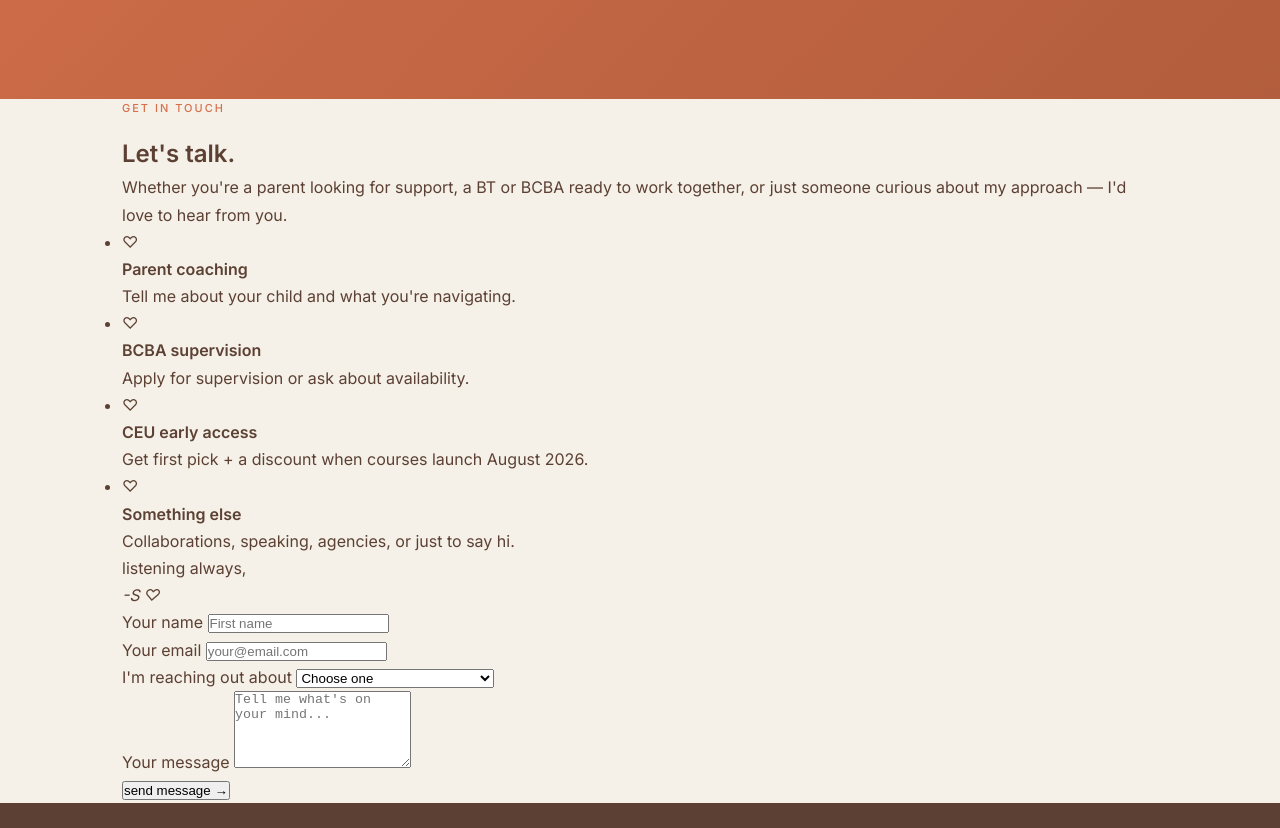
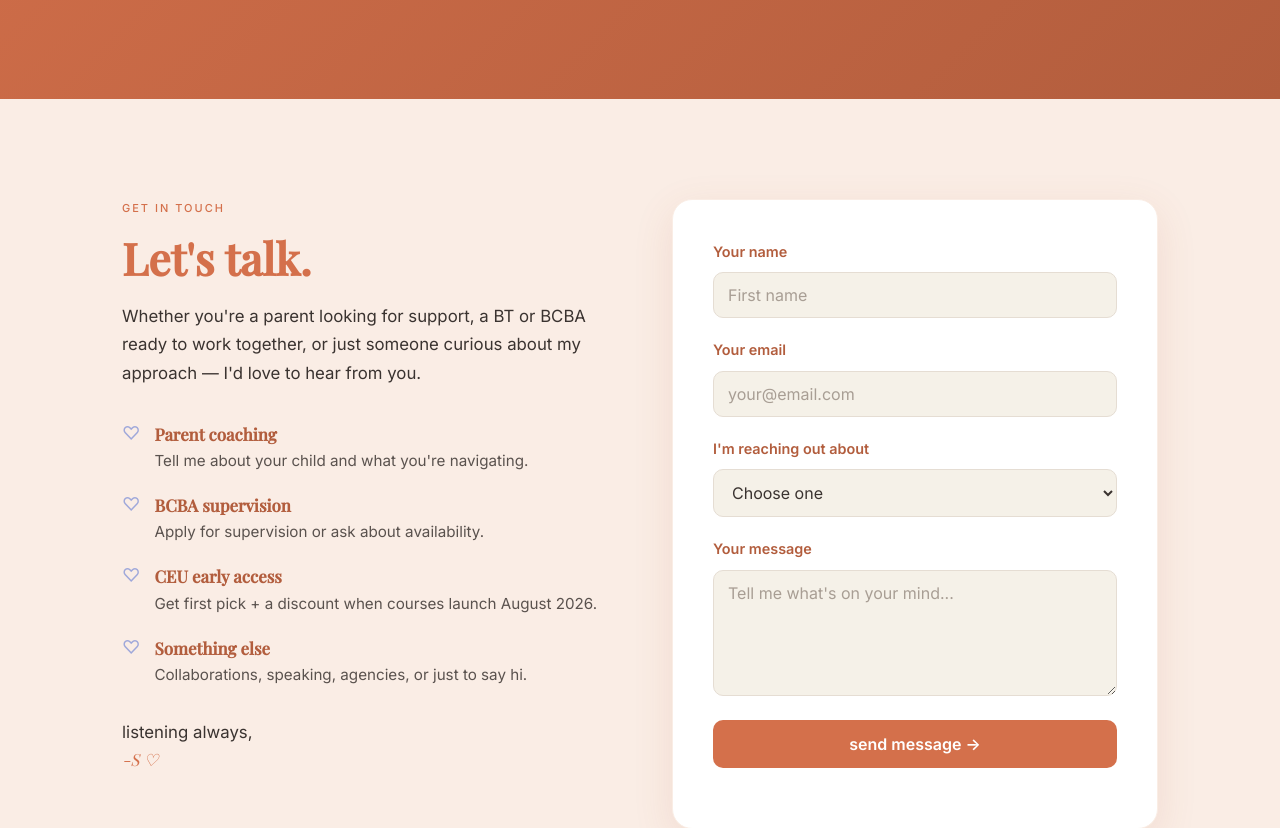
Before and after one commit to stephanieteixeirabcba-lab/stephanie-listens, a website built with Vite: page index.html in a window 1280 px wide. Shown: the part 7560-8388 px from the top of the page. Built offline with nearby package versions, Linux system fonts and the light colour scheme; no server answers; a web font is replaced by a local one.

Commit message:
Update styles.css

```diff
--- a/src/styles.css
+++ b/src/styles.css
@@ -1446,3 +1446,210 @@ body {
     align-items: stretch;
   }
 }
+
+/* ============================================
+   CONTACT SECTION
+   ============================================ */
+
+.contact-section {
+  padding: 100px 0;
+  background: var(--cream-warm);
+}
+
+.contact-grid {
+  display: grid;
+  grid-template-columns: 1fr 1fr;
+  gap: 64px;
+  align-items: start;
+}
+
+/* ── Left column ── */
+.contact-title {
+  font-family: var(--font-serif);
+  font-size: clamp(2rem, 4vw, 2.75rem);
+  color: var(--terracotta);
+  margin: 8px 0 20px;
+  line-height: 1.1;
+}
+
+.contact-intro {
+  font-size: 1.05rem;
+  line-height: 1.7;
+  color: var(--ink, #3A3330);
+  margin-bottom: 32px;
+  max-width: 480px;
+}
+
+.contact-reasons {
+  list-style: none;
+  padding: 0;
+  margin: 0 0 32px;
+  display: flex;
+  flex-direction: column;
+  gap: 18px;
+}
+
+.contact-reasons li {
+  display: flex;
+  align-items: flex-start;
+  gap: 14px;
+}
+
+.contact-reason-icon {
+  color: var(--periwinkle);
+  font-size: 18px;
+  line-height: 1.5;
+  flex-shrink: 0;
+}
+
+.contact-reasons strong {
+  display: block;
+  font-family: var(--font-serif);
+  font-size: 1.05rem;
+  color: var(--terracotta-dark);
+  margin-bottom: 2px;
+}
+
+.contact-reasons p {
+  margin: 0;
+  font-size: 0.95rem;
+  line-height: 1.5;
+  color: var(--ink, #5A524E);
+}
+
+.contact-signature {
+  font-size: 1.05rem;
+  color: var(--ink, #3A3330);
+  line-height: 1.6;
+}
+
+.contact-signature em {
+  font-family: var(--font-serif);
+  color: var(--terracotta);
+  font-style: italic;
+}
+
+/* ── Right column: form card ── */
+.contact-form-wrapper {
+  background: var(--white, #FFFFFF);
+  border-radius: 20px;
+  padding: 40px;
+  box-shadow: 0 12px 40px rgba(178, 93, 61, 0.12);
+  border: 1px solid var(--terracotta-light);
+}
+
+.contact-form .form-group {
+  margin-bottom: 20px;
+  display: flex;
+  flex-direction: column;
+}
+
+.contact-form label {
+  font-size: 0.9rem;
+  font-weight: 600;
+  color: var(--terracotta-dark);
+  margin-bottom: 8px;
+}
+
+.contact-form input,
+.contact-form select,
+.contact-form textarea {
+  width: 100%;
+  padding: 12px 14px;
+  border: 1px solid #E5DDD3;
+  border-radius: 10px;
+  font-family: var(--font-sans);
+  font-size: 1rem;
+  color: var(--ink, #3A3330);
+  background: var(--cream);
+  transition: border-color 0.2s, box-shadow 0.2s;
+  box-sizing: border-box;
+}
+
+.contact-form textarea {
+  resize: vertical;
+  min-height: 120px;
+}
+
+.contact-form input:focus,
+.contact-form select:focus,
+.contact-form textarea:focus {
+  outline: none;
+  border-color: var(--terracotta);
+  box-shadow: 0 0 0 3px var(--terracotta-light);
+}
+
+.contact-form input::placeholder,
+.contact-form textarea::placeholder {
+  color: #A89E94;
+}
+
+.contact-submit {
+  width: 100%;
+  padding: 14px 24px;
+  background: var(--terracotta);
+  color: var(--white, #FFFFFF);
+  border: none;
+  border-radius: 10px;
+  font-family: var(--font-sans);
+  font-size: 1rem;
+  font-weight: 600;
+  cursor: pointer;
+  transition: background 0.2s, transform 0.1s;
+  margin-top: 4px;
+}
+
+.contact-submit:hover {
+  background: var(--terracotta-dark);
+}
+
+.contact-submit:active {
+  transform: translateY(1px);
+}
+
+.contact-submit:disabled {
+  opacity: 0.7;
+  cursor: not-allowed;
+}
+
+.contact-submit .btn-loading {
+  display: none;
+}
+
+.contact-submit.loading .btn-text {
+  display: none;
+}
+
+.contact-submit.loading .btn-loading {
+  display: inline;
+}
+
+.contact-form-message {
+  font-size: 0.9rem;
+  font-weight: 500;
+  min-height: 20px;
+  padding: 8px 0;
+  text-align: center;
+}
+
+.contact-form-message.success {
+  color: var(--terracotta);
+}
+
+.contact-form-message.error {
+  color: #C0392B;
+}
+
+/* ── Mobile ── */
+@media (max-width: 768px) {
+  .contact-section {
+    padding: 64px 0;
+  }
+  .contact-grid {
+    grid-template-columns: 1fr;
+    gap: 40px;
+  }
+  .contact-form-wrapper {
+    padding: 28px 20px;
+  }
+}
```
